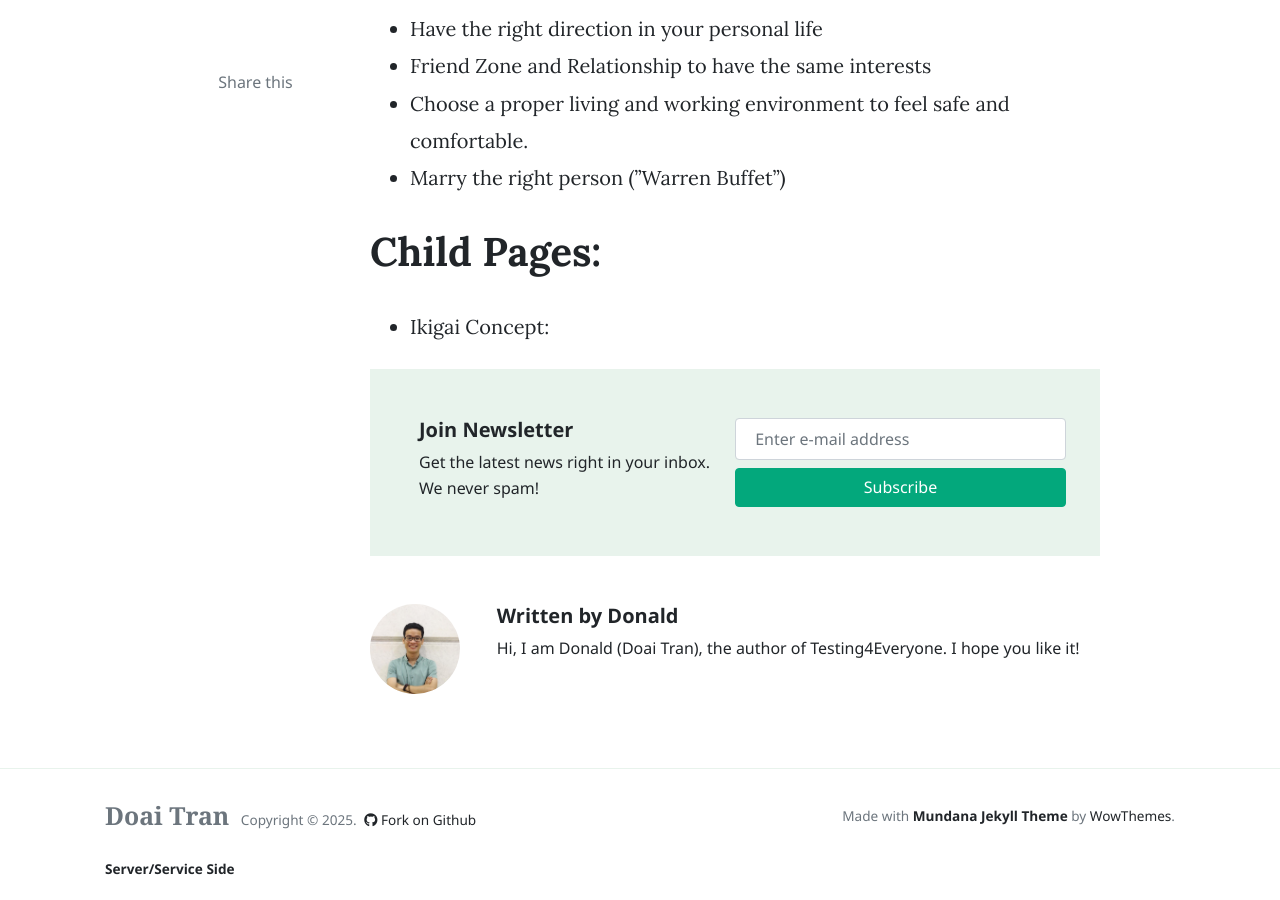
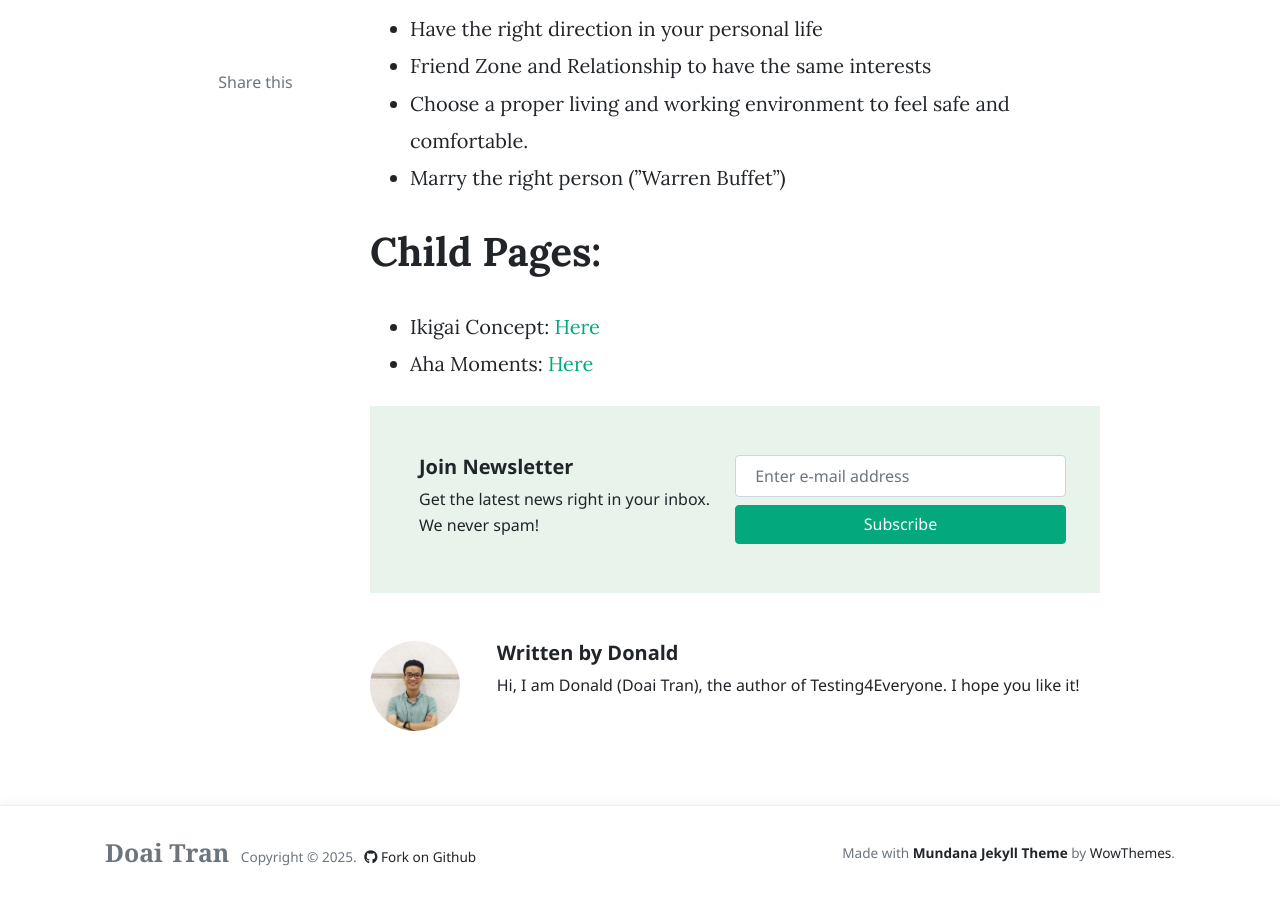
Before and after one commit to josdoaitran/josdoaitran.github.io, a Jekyll site: the page built from _posts/mindset/2019-01-22-my-personal-life-and-thinking.md, in a window 1280 px wide and 900 px high, scrolled down 1404 px. Built offline with Jekyll 4.4.1, drawn with Linux system fonts in a browser that asks for light colours; nearby versions of some CDN libraries; comment, search, counter and statistics services are not loaded; grey boxes are pictures that could not be loaded.

```diff
--- a/_posts/mindset/2019-01-22-my-personal-life-and-thinking.md
+++ b/_posts/mindset/2019-01-22-my-personal-life-and-thinking.md
@@ -19,6 +19,7 @@
 - **Holy Bible**: [Link](https://www.amazon.com/KJV-Holy-Bible-Standard-Leather/dp/1432132652/ref=sr_1_1?crid=1TZ8F9Z2YGO00&keywords=Holy+Bible&qid=1702747761&s=books&sprefix=%2Cstripbooks-intl-ship%2C289&sr=1-1)
 - **The power of Positive Thinking**: [Link](https://www.amazon.com/Power-Positive-Thinking-Norman-Vincent/dp/0743234804)
 - **Five Loaves & Two Fish - [Nguyen Van Thuan](https://www.amazon.com/s/ref=dp_byline_sr_book_1?ie=UTF8&field-author=Francis+Xavier+Nguyen+Van+Thuan&text=Francis+Xavier+Nguyen+Van+Thuan&sort=relevancerank&search-alias=books):** https://www.amazon.com/Loaves-Francis-Xavier-Nguyen-Thuan/dp/0819826766
+
 ### Thinking Mindset to win the Freedom
 - Have the right direction in your personal life
 - Friend Zone and Relationship to have the same interests
@@ -26,4 +27,5 @@
 - Marry the right person (”Warren Buffet”)
 
 # Child Pages:
-- Ikigai Concept:
+- Ikigai Concept: [Here](https://josdoaitran.github.io/ikigai-concept/)
+- Aha Moments: [Here](https://josdoaitran.github.io/aha-moments/)
```
